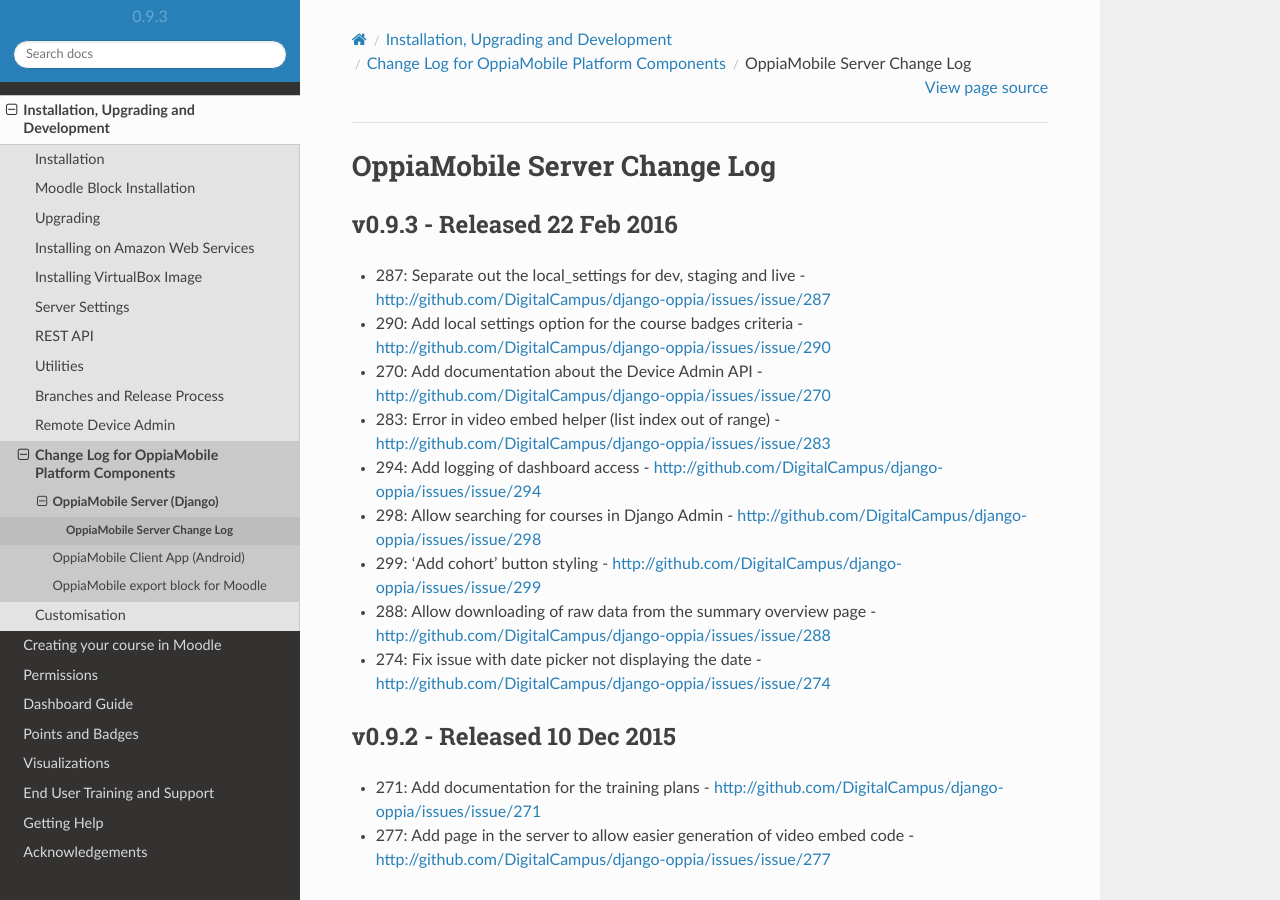
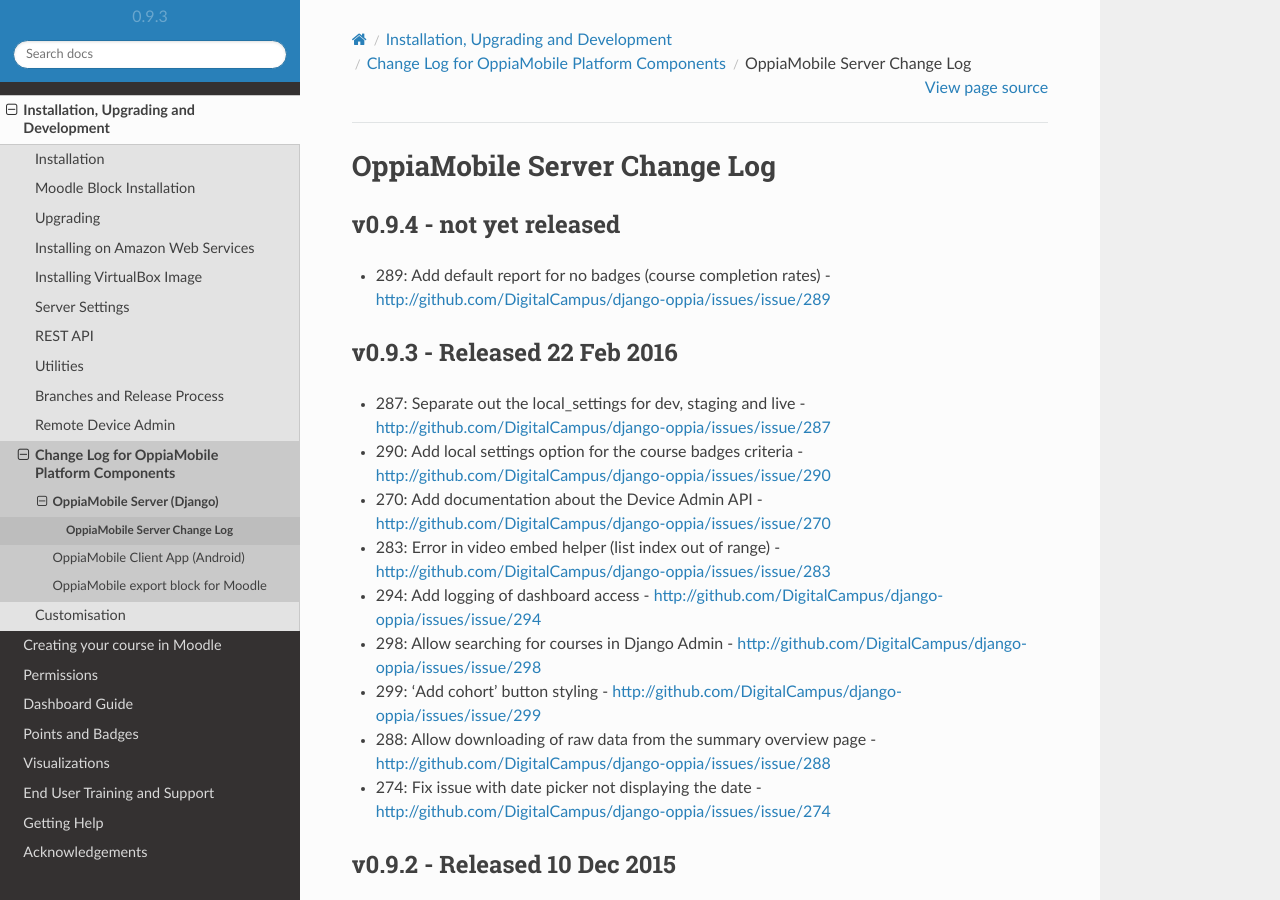
Before and after one commit to DigitalCampus/django-oppia, a Sphinx documentation site: the page built from docs/dev/changelog_server.rst, in a window 1280 px wide and 900 px high. Built offline with Sphinx 7.4.7 and the Read the Docs theme 2.0.0, drawn with Linux system fonts in a browser that asks for light colours; pages that are not in the unit, such as notebooks, are missing from menus; the version number is read from the project's files by our own code.

Commit message:
update docs

```diff
--- a/docs/dev/changelog_server.rst
+++ b/docs/dev/changelog_server.rst
@@ -1,5 +1,13 @@
 OppiaMobile Server Change Log
 ================================
+
+
+.. _serverv0.9.4:
+
+v0.9.4 - not yet released
+--------------------------------
+
+* 289: Add default report for no badges (course completion rates) - http://github.com/DigitalCampus/django-oppia/issues/issue/289
 
 .. _serverv0.9.3:
 
```
